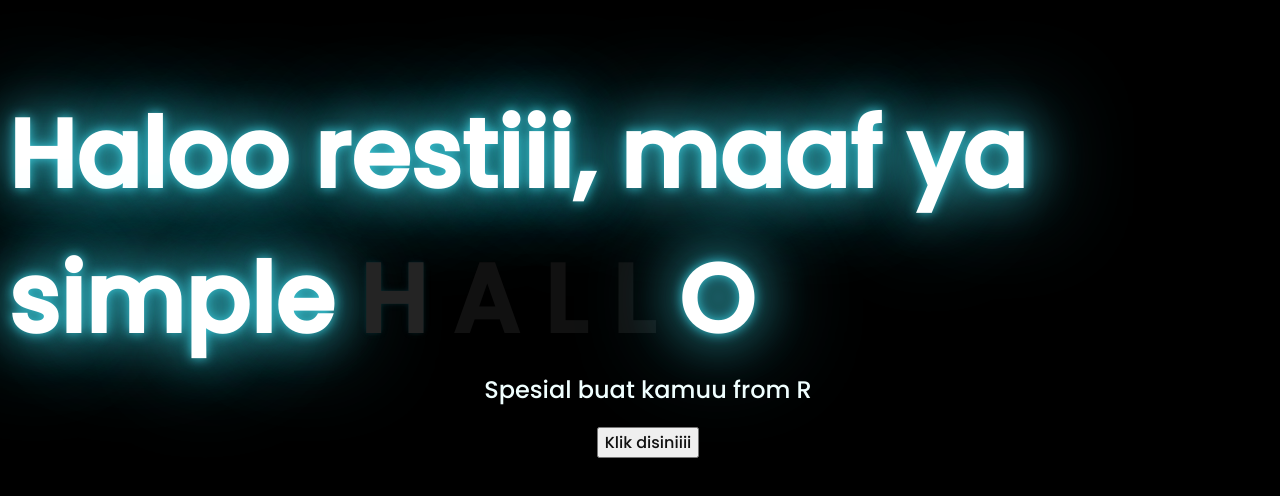
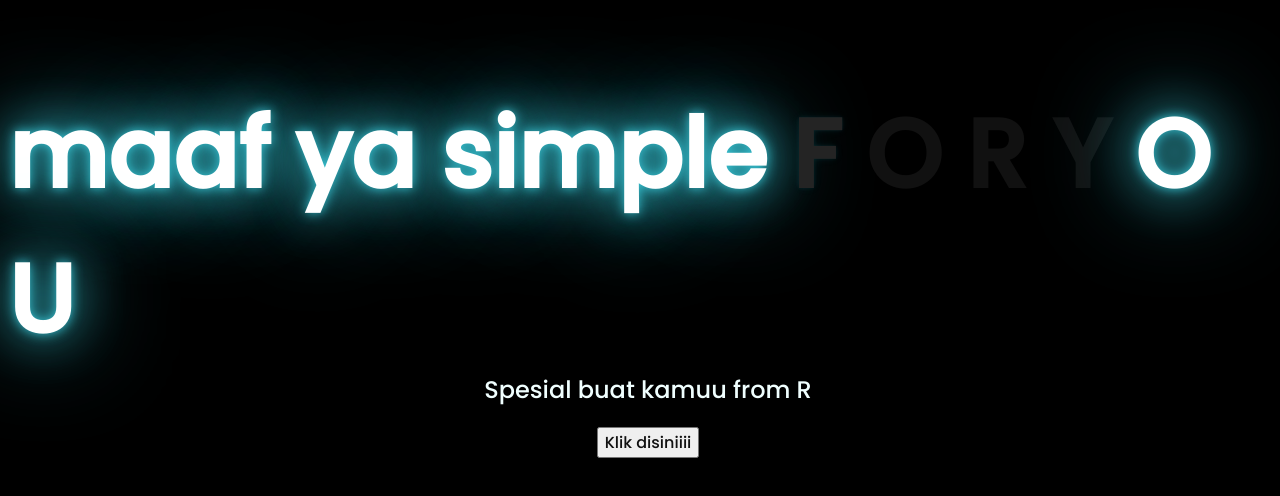
Before and after one commit to Kennnnnnnnnnnnnnnnnnnnnnnnnnnnn/ravly, a plain HTML site: page index.html in a window 1280 px wide. Shown: the part 138-634 px from the top of the page. Drawn offline with Linux system fonts and the light colour scheme.

Commit message:
Add files via upload

```diff
--- a/index.html
+++ b/index.html
@@ -10,12 +10,13 @@
 </head>
 <body>
     <div class="greetings">
-    <span>Haloo restiii, maaf ya simple</span -->
-        <span>H</span>
-        <span>A</span>
-        <span>L</span>
-        <span>L</span>
+    <span>maaf ya simple</span -->
+        <span>F</span>
         <span>O</span>
+        <span>R</span>
+        <span>Y</span>
+        <span>O</span>
+        <span>U</span>
     </div>
     <div class="description">
         <span>Spesial buat kamuu from R</span>
```
